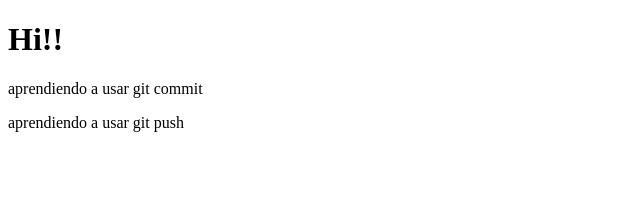
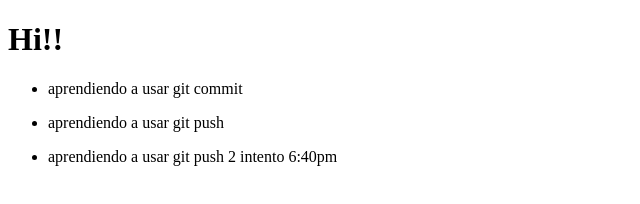
Before and after one commit to EduardoCrCo/new-repo, a plain HTML site: page index.html in a window 1280 px wide. Shown: the whole page, without its empty margins (0-640 px from the left). Drawn offline with Linux system fonts and the light colour scheme.

Commit message:
add thirth p tag

```diff
--- a/index.html
+++ b/index.html
@@ -7,7 +7,16 @@
   </head>
   <body>
     <h1>Hi!!</h1>
-    <p>aprendiendo a usar git commit</p>
-    <p>aprendiendo a usar git push</p>
+    <ul>
+      <li>
+        <p>aprendiendo a usar git commit</p>
+      </li>
+      <li>
+        <p>aprendiendo a usar git push</p>
+      </li>
+      <li>
+        <p>aprendiendo a usar git push 2 intento 6:40pm</p>
+      </li>
+    </ul>
   </body>
 </html>
```
